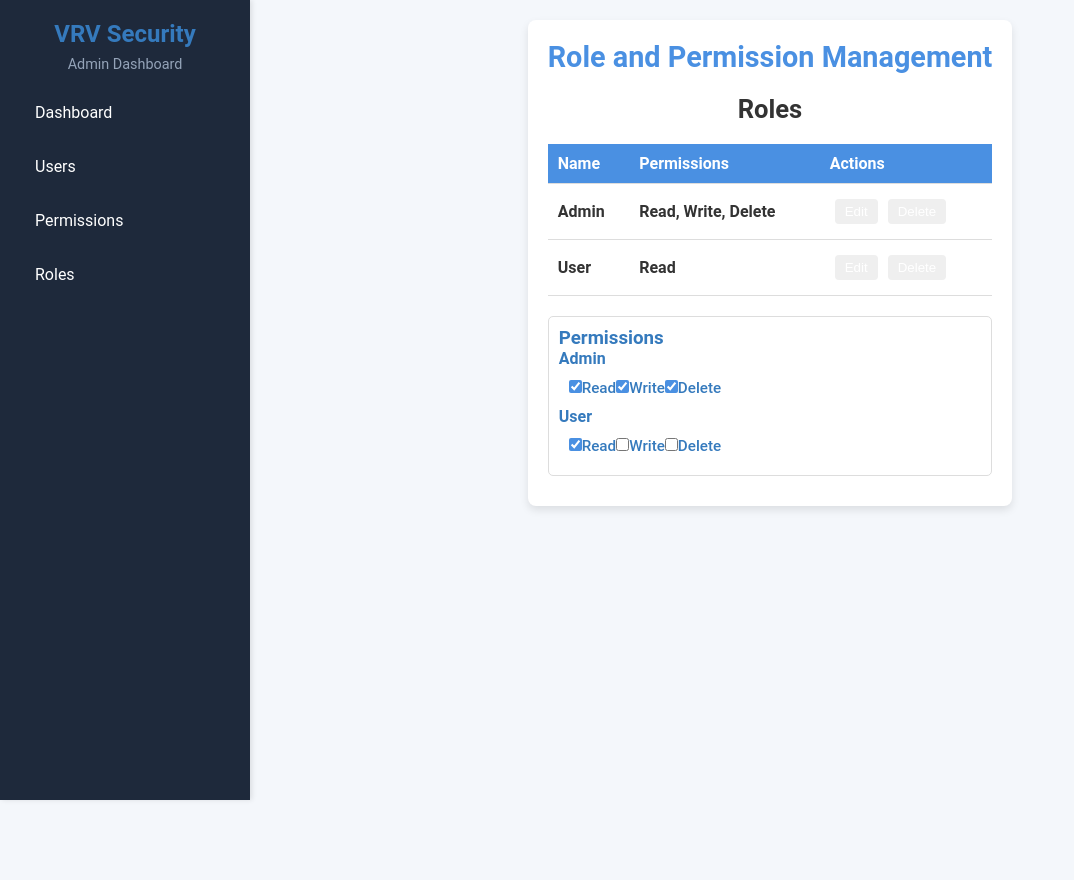
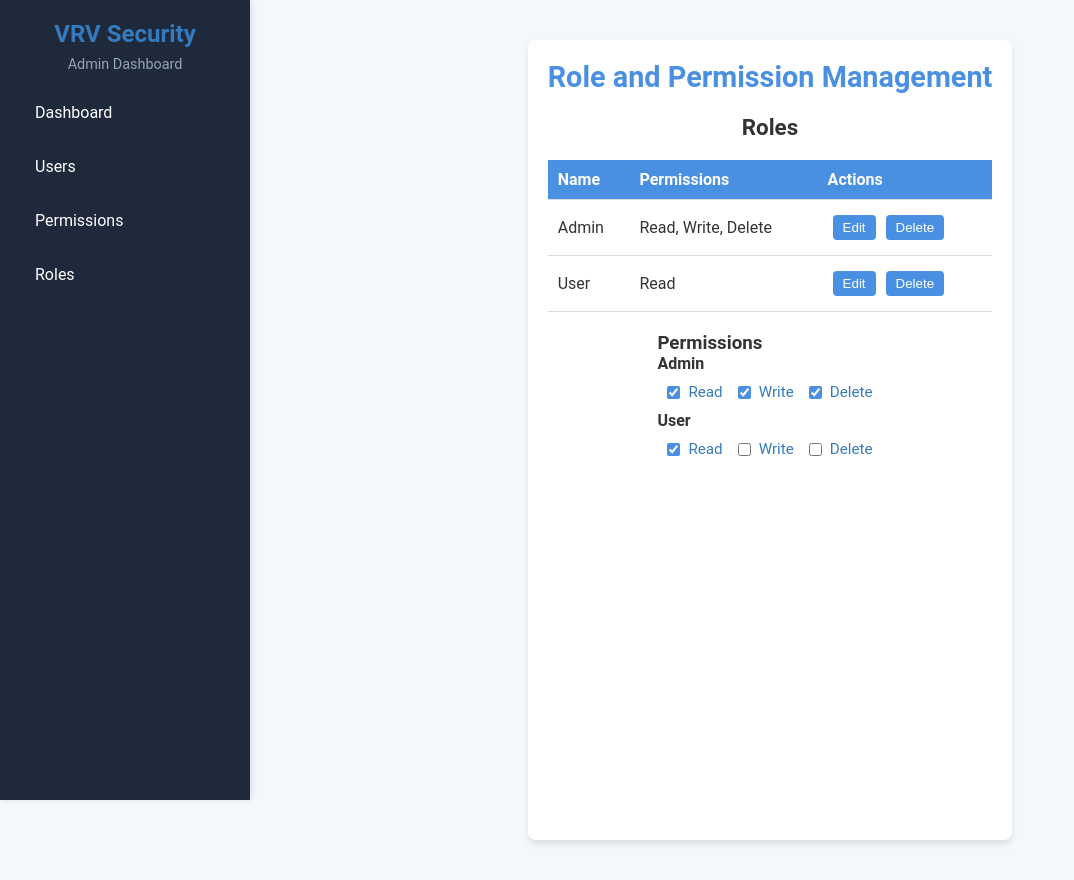
Before and after one commit to tropnicates/rbac_app, a React (Create React App) app: page /permissions in a window 1280 px wide. Shown: the whole page, without its empty margins (0-1074 px from the left). Before the commit the page ends 800 px from the top, so only its background shows below. Built offline with nearby package versions, Linux system fonts and the light colour scheme.

Commit message:
css modified

```diff
--- a/src/assets/styles/Permissions.css
+++ b/src/assets/styles/Permissions.css
@@ -1,17 +1,20 @@
 .permissions-container {
-  width: 100%;
-  max-width: 1200px;
-  margin: 0 auto;
+  max-width: 900px;
+  margin: 20px auto;
   padding: 20px;
+  background-color: #fff;
   border-radius: 8px;
-  box-shadow: 0 4px 8px rgba(0, 0, 0, 0.1);
-  background-color: #fff;
+  box-shadow: 0 4px 6px rgba(0, 0, 0, 0.1);
+  display: flex;
+  flex-direction: column;
+  align-items: center;
+  min-height: 100vh;
 }
 
 .permissions-header {
   font-size: 1.8rem;
   font-weight: bold;
-  color: #4a90e2;
+  color: #4A90E2;
   margin-bottom: 20px;
   text-align: center;
 }
@@ -22,7 +25,7 @@
 }
 
 .role-table-header {
-  font-size: 1.6rem;
+  font-size: 1.4rem;
   font-weight: bold;
   text-align: center;
   margin-bottom: 10px;
@@ -34,16 +37,14 @@
   margin-top: 20px;
 }
 
-.role-table th,
-.role-table td {
+.role-table th, .role-table td {
   padding: 10px;
   text-align: left;
-  font-size: 1rem;
   border-bottom: 1px solid #ddd;
 }
 
 .role-table th {
-  background-color: #4a90e2;
+  background-color: #4A90E2;
   color: #fff;
 }
 
@@ -52,6 +53,7 @@
 }
 
 button {
+  background-color: #4A90E2;
   color: white;
   border: none;
   padding: 5px 10px;
@@ -61,41 +63,28 @@ button {
   transition: background-color 0.3s ease;
 }
 
-button.edit-btn {
-  background-color: #FFD700;
+button:hover {
+  background-color: #357ABD;
 }
-
-button.edit-btn:hover {
-  background-color: #FFD700;
-}
-
-button.delete-btn {
-  background-color: #D8000C;
-}
-
-button.delete-btn:hover {
-  background-color: #D8000C;
-}
-
 .permissions-checkboxes {
-  /* display: flex; */
-  /* flex-wrap: wrap; */
-  /* justify-content: flex-start; */
-  gap: 15px;
+  display: flex;
+  flex-wrap: wrap;
+  justify-content: flex-start;
+  gap: 15px; /* Adds spacing between checkboxes */
   padding: 10px;
 }
 
 .checkbox-label {
-  /* display: flex; */
-  /* align-items: center; */
-  gap: 8px;
+  display: flex;
+  align-items: center;
+  gap: 8px; /* Spacing between checkbox and label */
   font-size: 0.95rem;
   color: #555;
   cursor: pointer;
 }
 
 .checkbox-label input[type="checkbox"] {
-  accent-color: #4a90e2;
+  accent-color: #4A90E2; /* Changes checkbox highlight color */
   cursor: pointer;
 }
 
@@ -105,7 +94,6 @@ button.delete-btn:hover {
   align-items: center;
   padding: 10px;
   border: 1px solid #ddd;
-  color: #357ABD;
   border-radius: 5px;
   margin-bottom: 10px;
   transition: background-color 0.3s ease;
@@ -115,17 +103,10 @@ button.delete-btn:hover {
   background-color: #f9fafc;
 }
 
-.permissions-checkboxes .checkbox-label {
-  color: #357ABD;
-  font-weight: 500;
-}
-
-.permissions-checkboxes .checkbox-label:hover {
-  color: #357ABD;
-}
-
 .permission-actions button {
   margin-left: auto;
+  background-color: #357ABD;
+  color: #fff;
   border: none;
   padding: 8px 12px;
   border-radius: 4px;
@@ -133,7 +114,24 @@ button.delete-btn:hover {
   transition: all 0.3s ease;
 }
 
-/* Responsive styles */
+.permission-actions button:hover {
+  background-color: #357ABD;
+}
+.checkbox-label {
+  display: flex;
+  align-items: center;
+  gap: 8px;
+  font-size: 0.95rem;
+  color: #357ABD;
+  cursor: pointer;
+}
+
+.checkbox-label:hover {
+  color: #357ABD;
+}
+
+
+
 @media (max-width: 768px) {
   .permissions-container {
     padding: 15px;
@@ -145,8 +143,7 @@ button.delete-btn:hover {
     margin-bottom: 20px;
   }
 
-  .role-table th,
-  .role-table td {
+  .role-table th, .role-table td {
     font-size: 0.9rem;
     padding: 8px;
   }
@@ -190,8 +187,7 @@ button.delete-btn:hover {
     font-size: 0.75rem;
   }
 
-  .role-table th,
-  .role-table td {
+  .role-table th, .role-table td {
     font-size: 0.8rem;
     padding: 8px;
   }
--- a/src/pages/Permissions.js
+++ b/src/pages/Permissions.js
@@ -60,24 +60,15 @@ const Permissions = () => {
   return (
     <div className="permissions-container">
       <div className="permissions-header">Role and Permission Management</div>
-
-      <div className="role-table-container">
-        <div className="role-table-header">
       <RoleTable
         roles={roles}
         onEditRole={handleEditRole}
         onDeleteRole={handleDeleteRole}
       />
-      </div>
-      </div>
-
-      <div className="permissions-row">
       <PermissionList
         roles={roles}
         onPermissionChange={handlePermissionChange}
       />
-      </div>
-
       {modalOpen && (
         <Modal
           isOpen={modalOpen}
```
Lines whose indentation alone changed are shown as unchanged.
